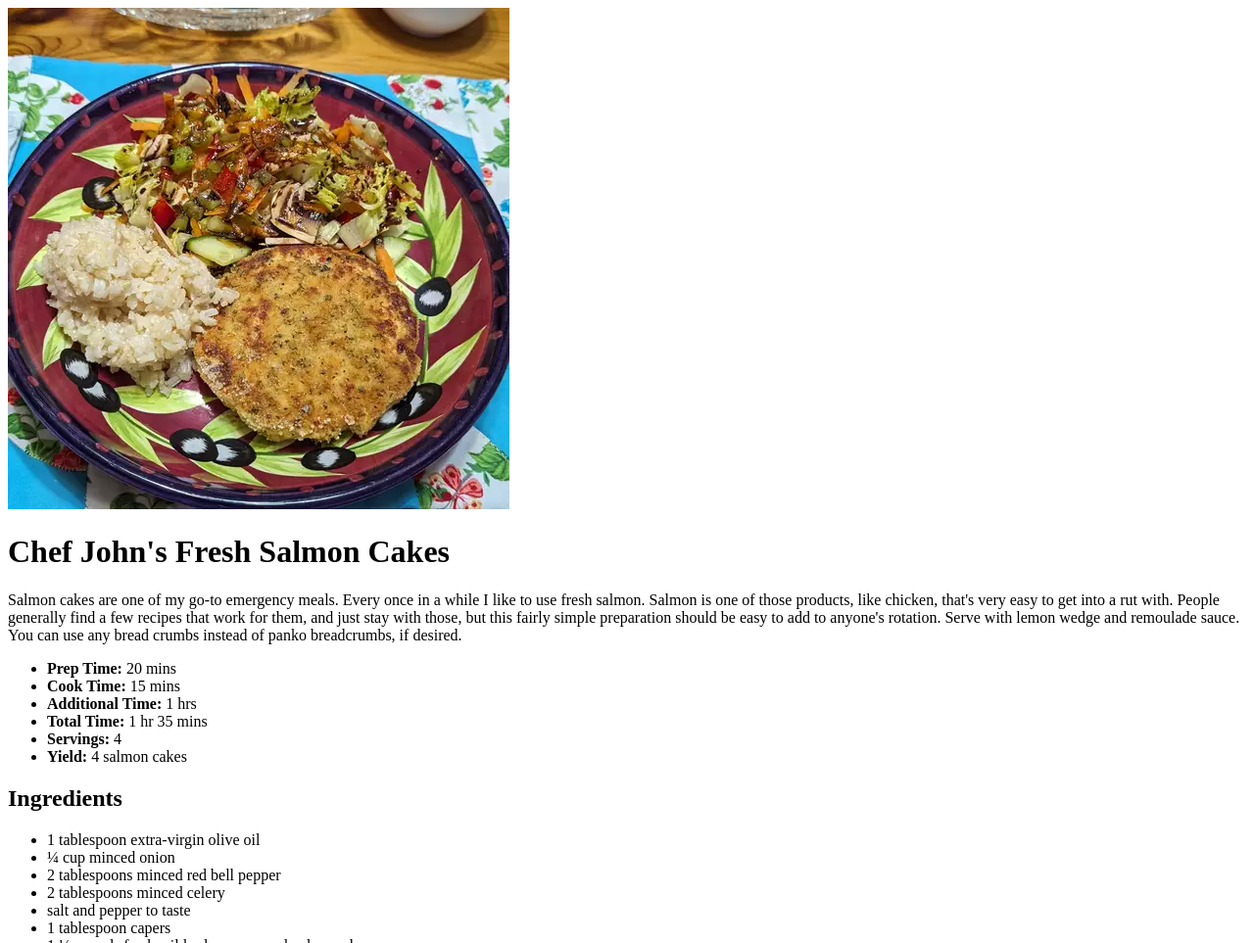
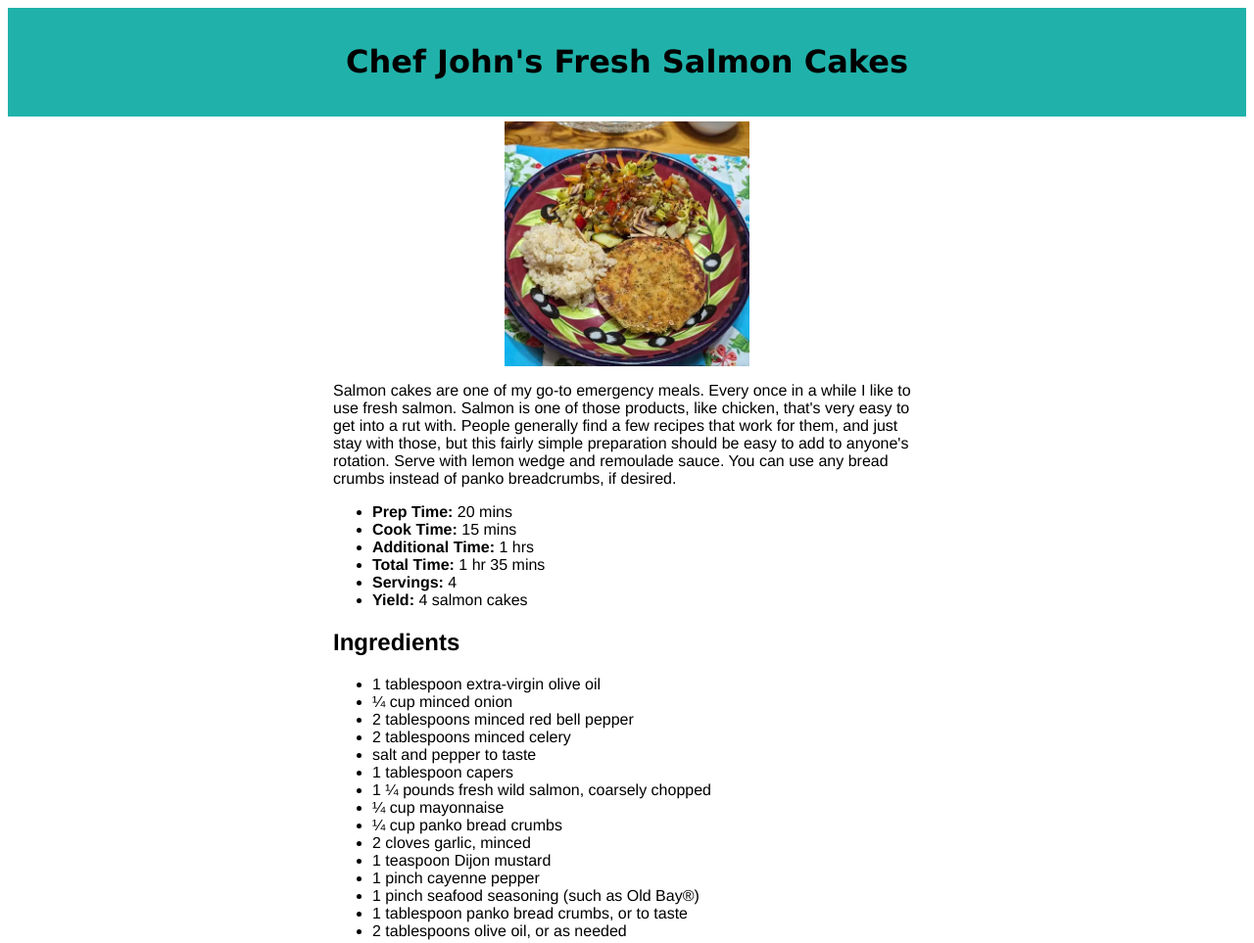
Before and after one commit to JemKeHU/recipe, a plain HTML site: page recipes/cjfsc.html in a window 1280 px wide. Shown: the top 963 px of the page at 98% size. Drawn offline with Linux system fonts and the light colour scheme.

Commit message:
add some style

```diff
--- a/recipes/cjfsc.html
+++ b/recipes/cjfsc.html
@@ -4,10 +4,14 @@
     <meta charset="UTF-8">
     <meta name="viewport" content="width=device-width, initial-scale=1.0">
     <title>Chef John's Fresh Salmon Cakes</title>
+    <link rel="stylesheet" href="styles/style.css">
   </head>
   <body>
+    <div class="header">
+      <h1>Chef John's Fresh Salmon Cakes</h1>
+    </div>
+    <div class="content">
       <img src="../images/image.png" alt="Chef John's Fresh Salmon Cakes">
-    <h1>Chef John's Fresh Salmon Cakes</h1>
       <p>Salmon cakes are one of my go-to emergency meals. Every once in a while I like to use fresh salmon. Salmon is one of those products, like chicken, that's very easy to get into a rut with. People generally find a few recipes that work for them, and just stay with those, but this fairly simple preparation should be easy to add to anyone's rotation. Serve with lemon wedge and remoulade sauce. You can use any bread crumbs instead of panko breadcrumbs, if desired.</p>
       <ul>
         <li><b>Prep Time:</b> 20 mins</li>
@@ -51,5 +55,6 @@
         <li>Protein: <b>32g</b></li>
       </ul>
       <a href="../index.html">Home</a>
+    </div>
   </body>
 </html>
--- /dev/null
+++ b/recipes/styles/style.css
@@ -0,0 +1,28 @@
+img {
+  width: 250px;
+  margin: 0 auto;
+  display: block;
+}
+
+.header {
+  padding: 15px;
+  background-color: lightseagreen;
+  margin: 5px auto;
+  text-align: center;
+}
+
+.header h1 {
+  font-family: Verdana, Geneva, Tahoma, sans-serif;
+}
+
+.content {
+  max-width: 600px;
+  margin: 0 auto;
+  font-family: 'Franklin Gothic Medium', 'Arial Narrow', Arial, sans-serif;
+}
+
+.content a {
+  background-color: lightseagreen;
+  display: block;
+  text-align: center;
+}
--- /dev/null
+++ b/styles.css
@@ -0,0 +1,19 @@
+body {
+  box-sizing: border-box;
+  margin: 0 auto;
+}
+
+.header {
+  background-color: lightseagreen;
+  text-align: center;
+}
+
+.header h1 {
+  font-family: Verdana, Geneva, Tahoma, sans-serif;
+}
+
+.content {
+  max-width: 600px;
+  margin: 0 auto;
+  font-family: 'Franklin Gothic Medium', 'Arial Narrow', Arial, sans-serif;
+}
```
Also changed, not shown: about.html (+9 -4 lines), index.html (+5 -0 lines), recipes/rlgc.html (+6 -1 lines), recipes/rnrp.html (+6 -1 lines). Lines whose indentation alone changed are shown as unchanged.
